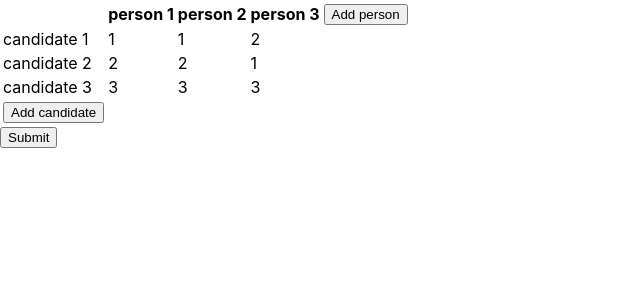
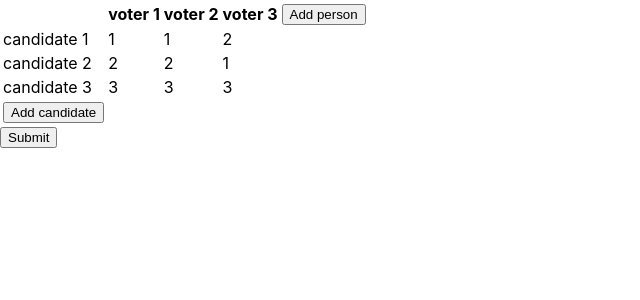
Before and after one commit to ethomas2/ranking, a React (Create React App) app: page / in a window 1280 px wide. Shown: the top 300 px of the page, without its empty margins (0-640 px from the left). Built offline with nearby package versions, Linux system fonts and the light colour scheme.

Commit message:
Add ability to change rankings

```diff
--- a/src/App.tsx
+++ b/src/App.tsx
@@ -12,9 +12,9 @@ const ballot1 = {'candidate 1': 1, 'candidate 2': 2, 'candidate 3': 3};
 const ballot2 = {'candidate 1': 1, 'candidate 2': 2, 'candidate 3': 3};
 const ballot3 = {'candidate 1': 2, 'candidate 2': 1, 'candidate 3': 3};
 const defaultState: State = [
-  ['person 1', ballot1],
-  ['person 2', ballot2],
-  ['person 3', ballot3],
+  ['voter 1', ballot1],
+  ['voter 2', ballot2],
+  ['voter 3', ballot3],
 ];
 
 const addVoter = (
@@ -104,17 +104,46 @@ const App: React.FC = () => {
   const [electionResult, setElectionResult] = useState<CandidateName[] | null>(
     null,
   );
+  const [voterUnderEdit, setVoterUnderEdit] = useState<VoterName | null>(null);
 
   // TODO: make sure all people have all the same candidate keys
   // TODO: this will break if we have 0 ballots
   const candidates = Object.keys(electionState[0][1]);
 
+  const setCell = (
+    candidate: CandidateName,
+    voter: VoterName,
+    value: string,
+  ) => {
+    const newState = [...electionState];
+    // TODO: ! is bad
+    const [, ballot] = newState.find(
+      ([voterName, ballot]) => voterName === voter,
+    )!;
+    ballot[candidate] = Number(value);
+    setState(newState);
+  };
+
+  // TODO: move setcell, addcandidate, addvoter to dispatch actions
+
   const tableBodyContent = candidates.map(candidate => (
     <tr key={`candidate-row-${candidate}`}>
       <td>{candidate}</td>
-      {electionState.map(([person, ballot]) => (
-        <td key={`candidate-${candidate}-person-${person}`}>
-          {ballot[candidate]}
+      {electionState.map(([voter, ballot]) => (
+        <td
+          onClick={e => setVoterUnderEdit(voter)}
+          key={`td-candidate-${candidate}-voter-${voter}`}>
+          {voterUnderEdit === voter ? (
+            <input
+              value={ballot[candidate]}
+              onChange={e => {
+                setCell(candidate, voter, e.target.value);
+              }}
+              onKeyDown={e => e.keyCode === 13 && setVoterUnderEdit(null)}
+            />
+          ) : (
+            ballot[candidate]
+          )}
         </td>
       ))}
     </tr>
@@ -123,8 +152,8 @@ const App: React.FC = () => {
   const tableHeaderContent = (
     <tr>
       <th />
-      {electionState.map(([person]) => (
-        <th key={`person-${person}`}>{person}</th>
+      {electionState.map(([voter]) => (
+        <th key={`voter-${voter}`}>{voter}</th>
       ))}
       <th>
         <input
@@ -137,8 +166,7 @@ const App: React.FC = () => {
   );
 
   return (
-    <html>
-      <body>
+    <div>
       <table>
         <thead>{tableHeaderContent}</thead>
         <tbody>{tableBodyContent}</tbody>
@@ -164,8 +192,7 @@ const App: React.FC = () => {
         }}
       />
       {electionResult}
-      </body>
-    </html>
+    </div>
   );
 };
 
```
Lines whose indentation alone changed are shown as unchanged.
